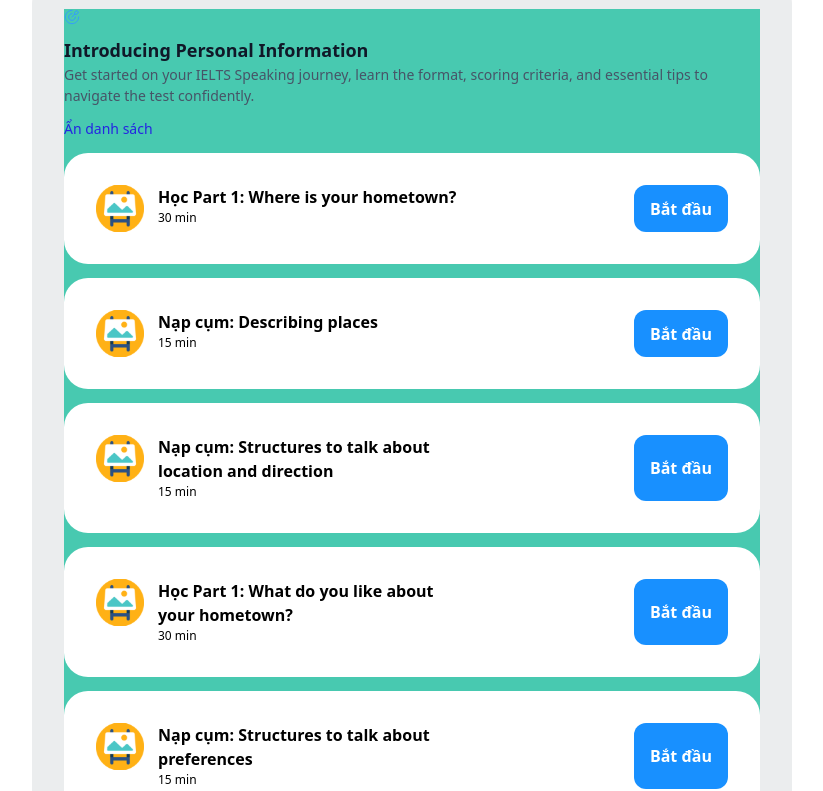
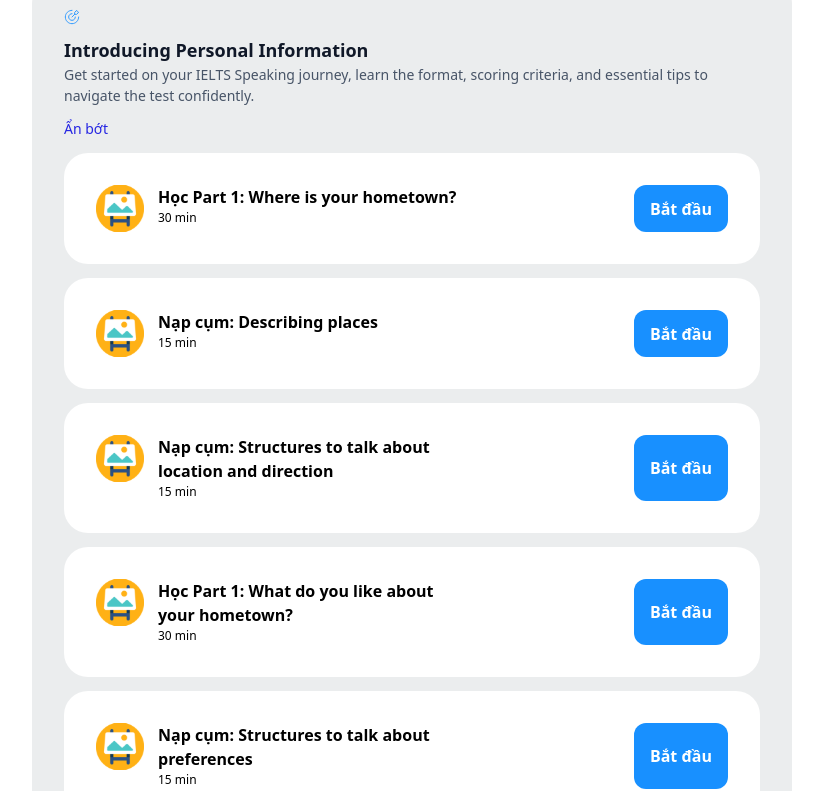
Before and after one commit to duywillbe/ielts2906, a React (Create React App) app: page / in a window 1280 px wide. Shown: the part 473-1264 px from the top of the page, without its empty margins (224-1047 px from the left). Built offline with nearby package versions, Linux system fonts and the light colour scheme.

Commit message:
doi ten button an hien

```diff
--- a/src/App.js
+++ b/src/App.js
@@ -8,14 +8,6 @@ import Weeks from './components/weeks';
 
 function App() {
   const [phases] = useState(datalesson.body.phases);
-  const [isShowDetail, setIsShowdetail] = useState(true);
-  const handleHideShow = () => {
-    let currentStatus;
-    if (isShowDetail === true) currentStatus = false;
-    if (isShowDetail === false) currentStatus = true;
-
-    setIsShowdetail(!isShowDetail);
-  };
 
   return (
     <div className="flex ">
@@ -68,7 +60,7 @@ function App() {
                   {/*--------chủ đề --------- */}
                   {phase.tasks_sections.map((section, index) => (
                     /*----------- Weeks -----------*/
-                    <Weeks key={index} section={section} a={'ssss'} />
+                    <Weeks key={index} section={section} />
                   ))}
                 </div>
               </div>
--- a/src/components/weeks.js
+++ b/src/components/weeks.js
@@ -17,7 +17,7 @@ const Weeks = ({ section }) => {
 
   return (
     <div>
-      <div className="bg-[#48c9b0]">
+      <div className="">
         <div>
           <img src={target_tiny} alt="mySvgImage" className="mt-[12px]" />
         </div>
@@ -32,7 +32,9 @@ const Weeks = ({ section }) => {
             }}
           >
             {/* toán tử ba ngôi  */}
-            {`${isShowDetail ? 'Ẩn' : 'Hiện'} danh sách`}
+            <div>
+              <button className="">{` ${isShowDetail ? 'Ẩn bớt' : 'Xem chi tiết'}`}</button>
+            </div>
           </p>
         </div>
         <div className=" mt-[24] rounded-3xl">
```
